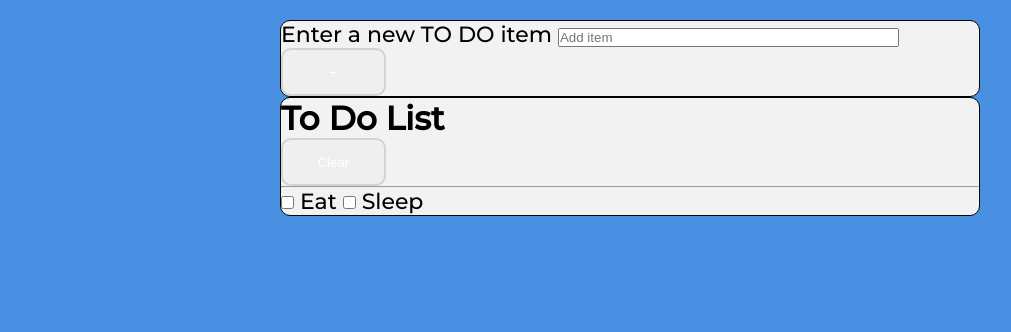
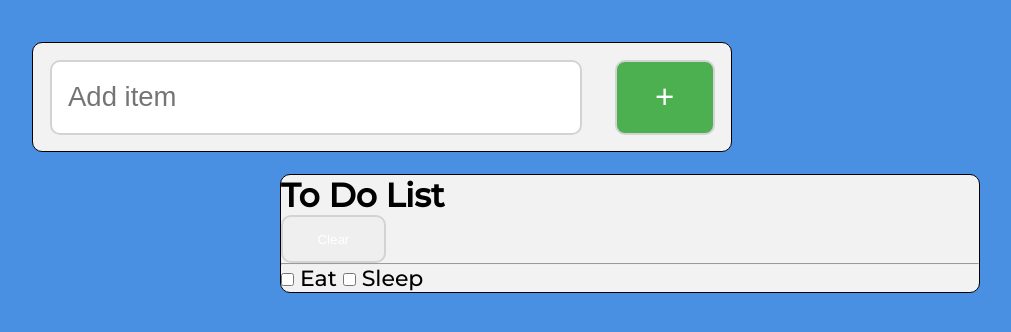
Before and after one commit to jaymart-latigay/toDoListApp_personalProject, a plain HTML site: page index.html in a window 1280 px wide. Shown: the whole page, without its empty margins (10-1021 px from the left). Drawn offline with Linux system fonts and the light colour scheme.

Commit message:
fix: centered and cleaned up newItemEntry and its elements

```diff
--- /dev/null
+++ b/sass/_newItemEntry.scss
@@ -0,0 +1,43 @@
+.newItemEntry {
+  position: sticky;
+  top: 0;
+  margin: 1rem;
+  padding: 0.75rem;
+
+  form {
+    /*nested styles */
+    display: flex;
+    justify-content: space-between;
+
+    label {
+      /*takes off label from screen but still accessible to screen readers */
+      position: absolute;
+      left: -10000px;
+    }
+
+    input[type="text"] {
+      width: 80%; /*takes 80% of the space*/
+      font-size: 1.25rem;
+      border: 2px solid $textbox-bordercolor;
+      border-radius: 10px;
+      padding: 0.75rem;
+      outline: none; /*don't set it to none if you don't have a plan for hover or focus */
+    }
+
+    input[type="text"]:focus,
+    input[type="text"]:hover {
+      box-shadow: 4px 2px 5px #000; /*horizontal offset, vertical offset, blur radius, spread radius, color*/
+    }
+
+    button {
+      /* for button in newItemEntry class */
+      font-size: 1.25rem;
+      background-color: $add-button-color;
+      padding: 0.75rem;
+      @include mp(768px) {
+        /*font size of text in button will change to 1.5rem when screen width is 768px or more */
+        font-size: 1.5rem;
+      }
+    }
+  }
+}
--- a/sass/style.scss
+++ b/sass/style.scss
@@ -1,2 +1,3 @@
 @import "_base";
 @import "_sharedClasses";
+@import "_newItemEntry";
```
Also changed, not shown: dist/css/style.min.css, 1 other file.
